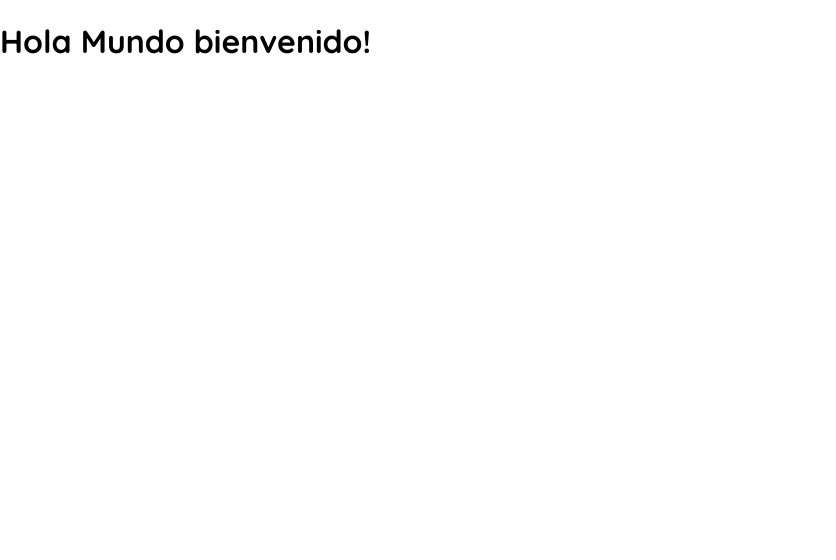
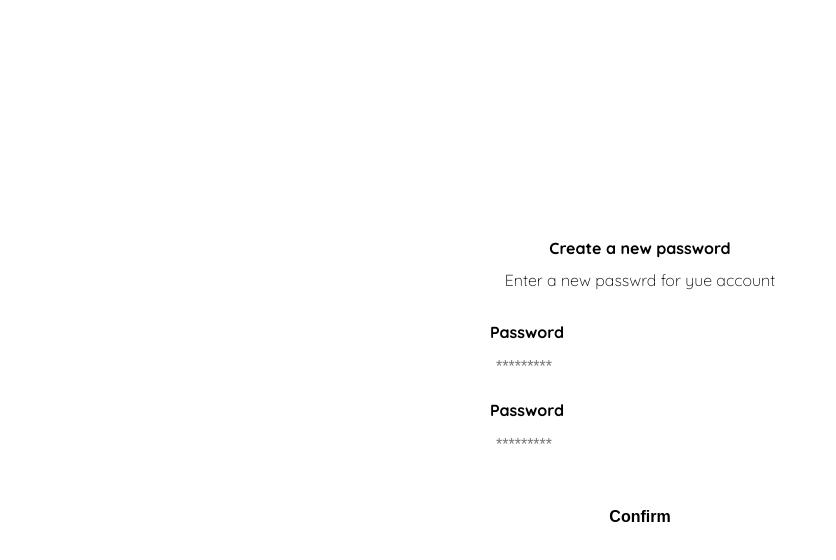
Before and after one commit to moisesJduarte/practico-react, a React app: page / in a window 1280 px wide. Shown: the top 560 px of the page, without its empty margins (0-836 px from the left). Built offline with nearby package versions, Linux system fonts and the light colour scheme.

Commit message:
adding scss

```diff
--- a/src/components/App.jsx
+++ b/src/components/App.jsx
@@ -1,9 +1,13 @@
 import React from 'react';
+import Layout from '../containers/Layout';
+import Login from '../containers/Login';
 import '../styles/globla.css';
 
 const App = () => {
     return (
-        <h1>Hola Mundo bienvenido!</h1>
+        <Layout>
+            <Login />
+        </Layout>
     );
 }
 
--- /dev/null
+++ b/src/containers/Layout.jsx
@@ -0,0 +1,11 @@
+import React, { Children } from 'react';
+
+const Layout = ({ children }) => {
+    return (
+        <div className="Layout">
+            {children}
+        </div>
+     );
+}
+
+export default Layout;
--- /dev/null
+++ b/src/styles/_vars.scss
@@ -0,0 +1,10 @@
+:root {
+    --white: #FFFFFF;
+    --black: #000000;
+    --very-light-pink: #C7C7C7;
+    --text-input-field: #F7F7F7;
+    --hospital-green: #ACD9B2;
+    --sm: 14px;
+    --md: 16px;
+    --lg: 18px;
+  }
--- a/src/styles/globla.css
+++ b/src/styles/globla.css
@@ -1,16 +1,4 @@
-:root {
-    --white: #FFFFFF;
-    --black: #000000;
-    --very-light-pink: #C7C7C7;
-    --text-input-field: #F7F7F7;
-    --hospital-green: #ACD9B2;
-    --sm: 14px;
-    --md: 16px;
-    --lg: 18px;
-  }
-
-
-  body {
+body {
     margin: 0;
     font-family: 'Quicksand', sans-serif;
   }
```
Also changed, not shown: src/containers/Login.jsx (+5 -9 lines).
